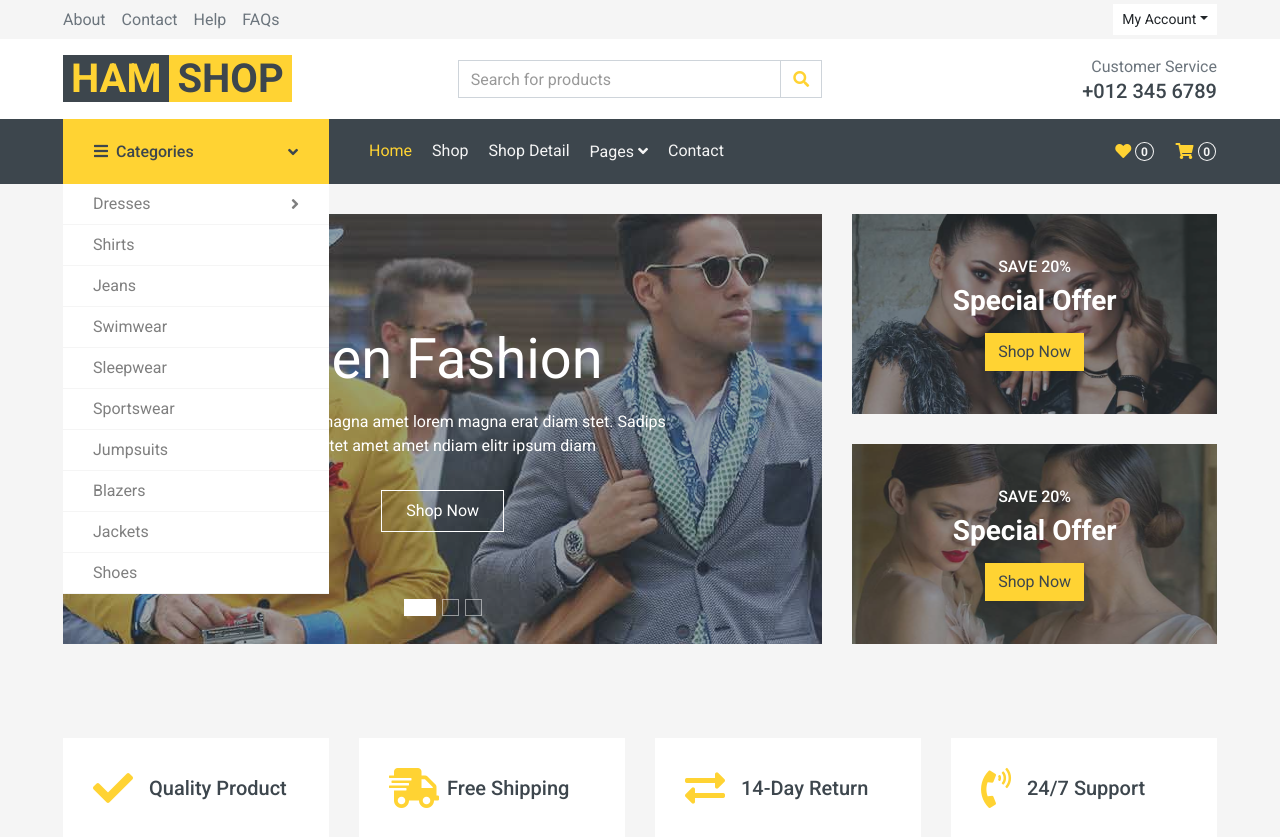
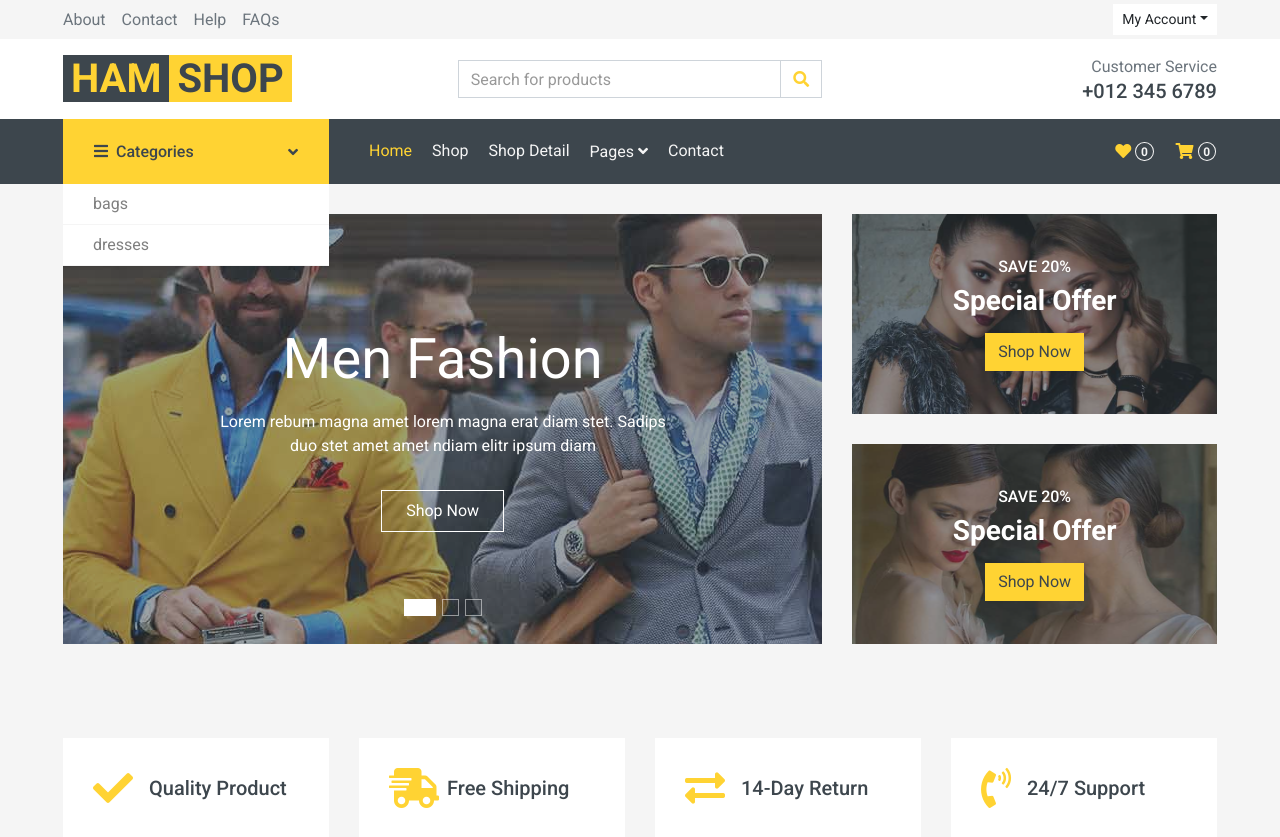
Before and after one commit to AfaraHameed/HAMShop, a Django app: page / in a window 1280 px wide, after a click on "Categories". Shown: the top 837 px of the page. Run offline with Django 3.2, Linux system fonts and the light colour scheme; data comes from the database, SQL or seed files in the repository; some libraries are stand-ins or nearby versions.

Commit message:
categories added in navbar

```diff
--- /dev/null
+++ b/shop_app/templatetags/nav_tags.py
@@ -0,0 +1,10 @@
+from django import template
+from shop_app.models import categ
+
+register = template.Library()
+
+@register.inclusion_tag('navbar.html', takes_context=True)
+def category_navbar(context):
+    context = {"categories": categ.objects.all()}
+    # context.update(parent_context)  # Only necessary if you need any other context variables in `category_navbar.html`
+    return context
--- a/templates/base.html
+++ b/templates/base.html
@@ -1,4 +1,5 @@
 {% load static %}
+{% load nav_tags %}
 <!DOCTYPE html>
 <html lang="en">
 
@@ -105,75 +106,7 @@
     <!-- Topbar End -->
 
 
-    <!-- Navbar Start -->
-    <div class="container-fluid bg-dark mb-30">
-        <div class="row px-xl-5">
-            <div class="col-lg-3 d-none d-lg-block">
-                <a class="btn d-flex align-items-center justify-content-between bg-primary w-100" data-toggle="collapse" href="#navbar-vertical" style="height: 65px; padding: 0 30px;">
-                    <h6 class="text-dark m-0"><i class="fa fa-bars mr-2"></i>Categories</h6>
-                    <i class="fa fa-angle-down text-dark"></i>
-                </a>
-                <nav class="collapse position-absolute navbar navbar-vertical navbar-light align-items-start p-0 bg-light" id="navbar-vertical" style="width: calc(100% - 30px); z-index: 999;">
-                    <div class="navbar-nav w-100">
-                        <div class="nav-item dropdown dropright">
-                            <a href="#" class="nav-link dropdown-toggle" data-toggle="dropdown">Dresses <i class="fa fa-angle-right float-right mt-1"></i></a>
-                            <div class="dropdown-menu position-absolute rounded-0 border-0 m-0">
-                                <a href="" class="dropdown-item">Men's Dresses</a>
-                                <a href="" class="dropdown-item">Women's Dresses</a>
-                                <a href="" class="dropdown-item">Baby's Dresses</a>
-                            </div>
-                        </div>
-                        <a href="" class="nav-item nav-link">Shirts</a>
-                        <a href="" class="nav-item nav-link">Jeans</a>
-                        <a href="" class="nav-item nav-link">Swimwear</a>
-                        <a href="" class="nav-item nav-link">Sleepwear</a>
-                        <a href="" class="nav-item nav-link">Sportswear</a>
-                        <a href="" class="nav-item nav-link">Jumpsuits</a>
-                        <a href="" class="nav-item nav-link">Blazers</a>
-                        <a href="" class="nav-item nav-link">Jackets</a>
-                        <a href="" class="nav-item nav-link">Shoes</a>
-                    </div>
-                </nav>
-            </div>
-            <div class="col-lg-9">
-                <nav class="navbar navbar-expand-lg bg-dark navbar-dark py-3 py-lg-0 px-0">
-                    <a href="" class="text-decoration-none d-block d-lg-none">
-                        <span class="h1 text-uppercase text-dark bg-light px-2">Multi</span>
-                        <span class="h1 text-uppercase text-light bg-primary px-2 ml-n1">Shop</span>
-                    </a>
-                    <button type="button" class="navbar-toggler" data-toggle="collapse" data-target="#navbarCollapse">
-                        <span class="navbar-toggler-icon"></span>
-                    </button>
-                    <div class="collapse navbar-collapse justify-content-between" id="navbarCollapse">
-                        <div class="navbar-nav mr-auto py-0">
-                            <a href="index.html" class="nav-item nav-link active">Home</a>
-                            <a href="shop.html" class="nav-item nav-link">Shop</a>
-                            <a href="detail.html" class="nav-item nav-link">Shop Detail</a>
-                            <div class="nav-item dropdown">
-                                <a href="#" class="nav-link dropdown-toggle" data-toggle="dropdown">Pages <i class="fa fa-angle-down mt-1"></i></a>
-                                <div class="dropdown-menu bg-primary rounded-0 border-0 m-0">
-                                    <a href="cart.html" class="dropdown-item">Shopping Cart</a>
-                                    <a href="checkout.html" class="dropdown-item">Checkout</a>
-                                </div>
-                            </div>
-                            <a href="contact.html" class="nav-item nav-link">Contact</a>
-                        </div>
-                        <div class="navbar-nav ml-auto py-0 d-none d-lg-block">
-                            <a href="" class="btn px-0">
-                                <i class="fas fa-heart text-primary"></i>
-                                <span class="badge text-secondary border border-secondary rounded-circle" style="padding-bottom: 2px;">0</span>
-                            </a>
-                            <a href="" class="btn px-0 ml-3">
-                                <i class="fas fa-shopping-cart text-primary"></i>
-                                <span class="badge text-secondary border border-secondary rounded-circle" style="padding-bottom: 2px;">0</span>
-                            </a>
-                        </div>
-                    </div>
-                </nav>
-            </div>
-        </div>
-    </div>
-    <!-- Navbar End -->
+    {% category_navbar %}
     {% block content %}
     {% endblock %}
     <!-- Footer Start -->
```
Also changed, not shown: templates/navbar.html (added, +71 -0 lines), shop_app/templatetags/__init__.py (added).
